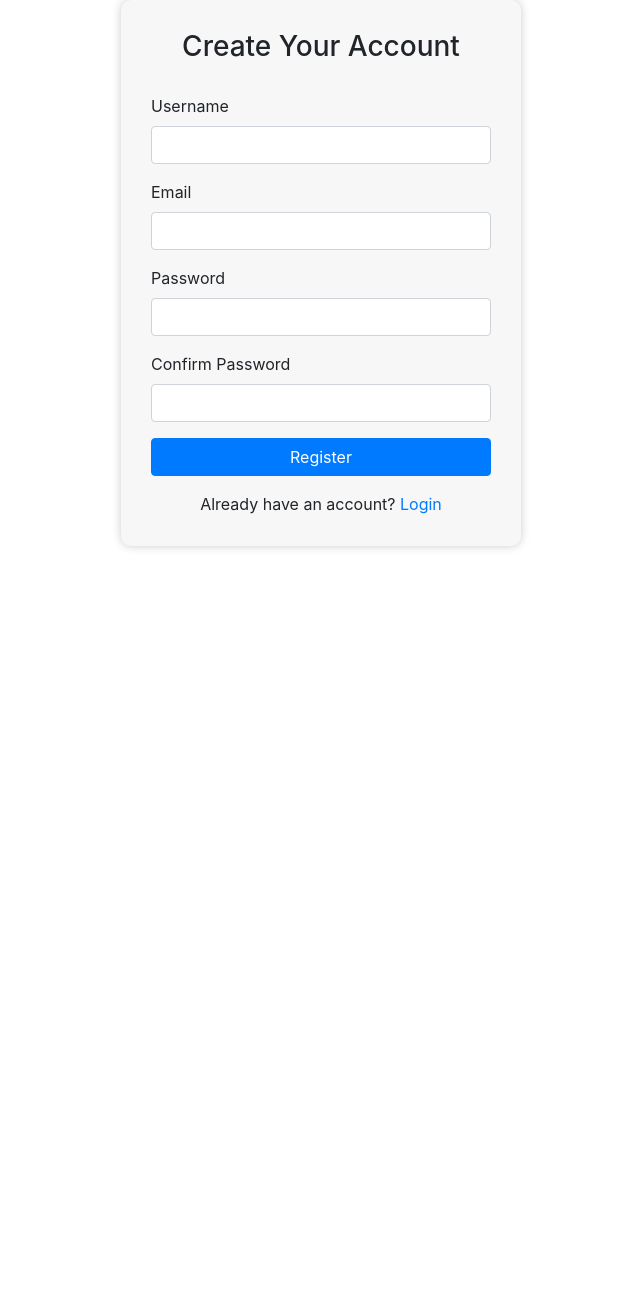
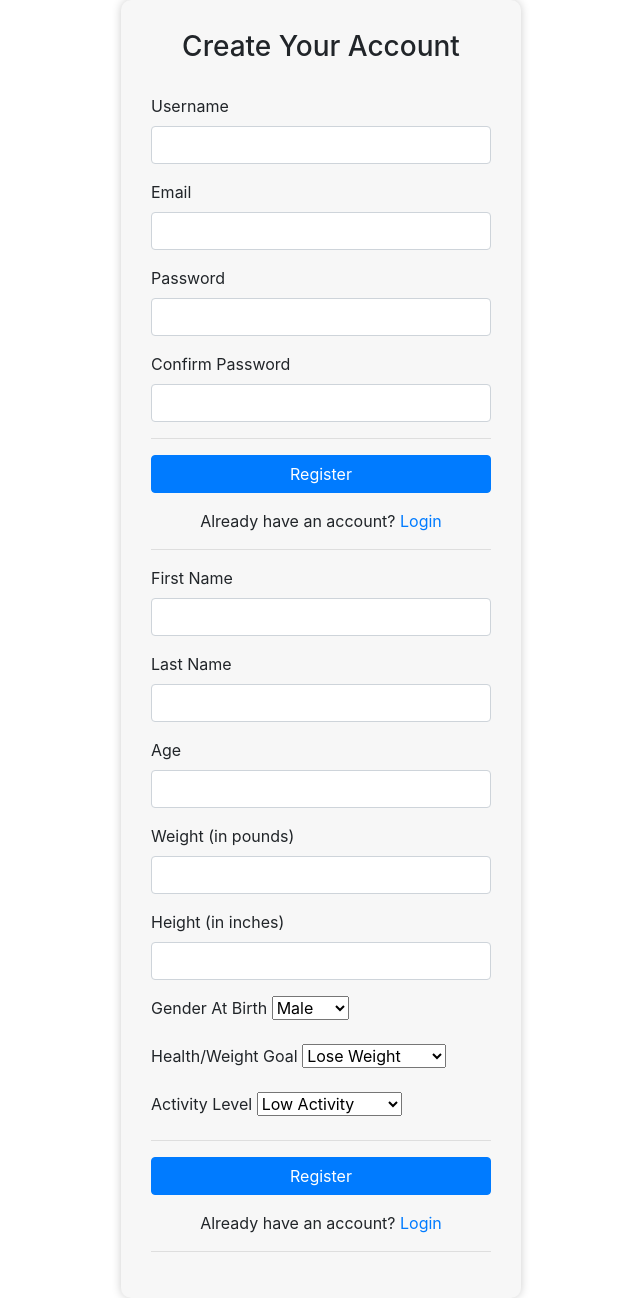
Before and after one commit to ToddSpainhour/swe-5063-healthy-bytes, a PHP site: page /register.php in a window 1280 px wide. Shown: the whole page, without its empty margins (319-959 px from the left). Before the commit the page ends 549 px from the top, so only its background shows below. Run offline with PHP 8.4, Linux system fonts and the light colour scheme.

Commit message:
Added all the user DB table fields to the HTML and PHP code of register.php

```diff
--- a/register.php
+++ b/register.php
@@ -5,6 +5,16 @@ if ($_SERVER['REQUEST_METHOD'] == 'POST') {
   $email = $_POST['email'];
   $password = $_POST['password'];
   $password_confirm = $_POST['password_confirm'];
+  $activitylevel = $_POST['activitylevel'];
+  $goal = $_POST['goal'];
+  $gender = $_POST['gender'];
+  $age = $_POST['age'];
+  $heightinches = $_POST['heightinches'];
+  $weightlbs = $_POST['weightlbs'];
+  $lastname = $_POST['lastname'];
+  $firstname = $_POST['firstname'];
+  $weightkgs = $weightlbs / 2.205;
+  $heightmeters = $heightinches * 0.0254;
 
   // Validate form data
   if (empty($username)) {
@@ -43,7 +53,7 @@ if ($_SERVER['REQUEST_METHOD'] == 'POST') {
       //$password = password_hash($password, PASSWORD_DEFAULT);
 
       // Insert the user into the user table
-      $sql = "INSERT INTO users (username, email, password) VALUES ('$username', '$email', '$password')";
+      $sql = "INSERT INTO users (username, email, password, weight, height, age, gender, activity_level, goal) VALUES ('$username', '$email', '$password','$weightkgs','$heightmeters','$age','$gender','$activitylevel','$goal')";
       if ($conn->query($sql) === TRUE) {
         header('Location: login.php');
       } else {
@@ -101,11 +111,62 @@ if ($_SERVER['REQUEST_METHOD'] == 'POST') {
           <label for="password_confirm">Confirm Password</label>
           <input type="password" class="form-control" id="password_confirm" name="password_confirm" required>
         </div>
+        <hr>
         <button type="submit" class="btn btn-primary btn-block">Register</button>
+        <div class="text-center mt-3">
+        Already have an account? <a href="login.php">Login</a>
+        </div>
+        <hr>
+        <div class="form-group">
+          <label for="firstname">First Name</label>
+          <input type="text" class="form-control" id="firstname" name="firstname">
+        </div>
+        <div class="form-group">
+          <label for="lastname">Last Name</label>
+          <input type="text" class="form-control" id="lastname" name="lastname">
+        </div>
+        <div class="form-group">
+          <label for="age">Age</label>
+          <input type="text" class="form-control" id="age" name="age">
+        </div>
+        <div class="form-group">
+          <label for="weightlbs">Weight (in pounds)</label>
+          <input type="text" class="form-control" id="weightlbs" name="weightlbs">
+        </div>
+        <div class="form-group">
+          <label for="heightinches">Height (in inches)</label>
+          <input type="text" class="form-control" id="heightinches" name="heightinches">
+        </div>
+        <div class="form-group">
+          <label for="gender">Gender At Birth </label>
+          <select id="gender" name="gender">
+            <option value="male">Male</option>
+            <option value="female">Female</option>
+          </select>
+        </div>
+        <div class="form-group">
+          <label for="goal">Health/Weight Goal </label>
+          <select id="goal" name="goal">
+            <option value="loseweight">Lose Weight</option>
+            <option value="maintainweight">Maintain Weight</option>
+            <option value="gainweight">Gain Weight</option>
+          </select>
+        </div>
+        <div class="form-group">
+          <label for="activitylevel">Activity Level </label>
+          <select id="activitylevel" name="activitylevel">
+            <option value="LowActivity">Low Activity</option>
+            <option value="MediumActivity">Medium Activity</option>
+            <option value="HighActivity">High Activity</option>
+          </select>
+        </div>
+        <hr>
+        <button type="submit" class="btn btn-primary btn-block">Register</button>
+        <div class="text-center mt-3">
+        Already have an account? <a href="login.php">Login</a>
+        </div>
+        <hr>
       </form>
-      <div class="text-center mt-3">
-        Already have an account? <a href="login.php">Login</a>
-      </div>
     </div>
   </body>
 </html>
```
